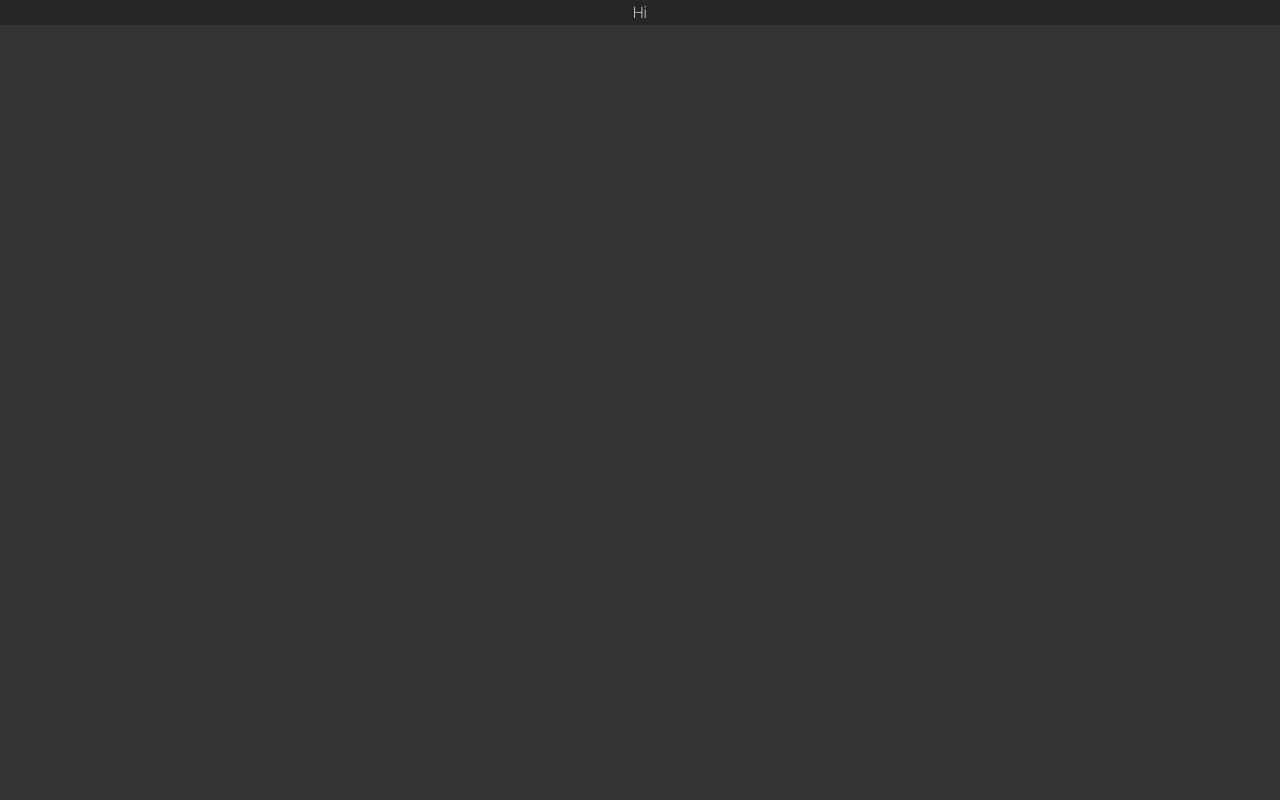
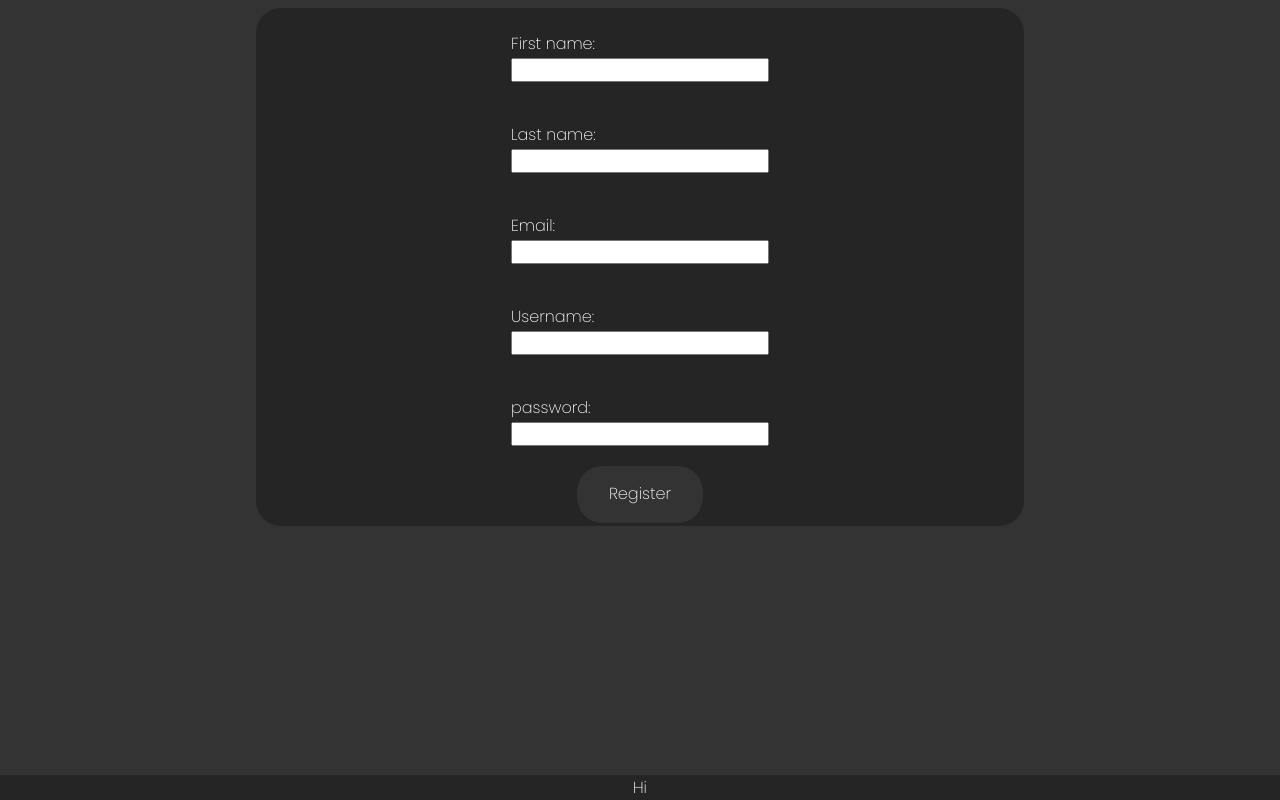
Before and after one commit to t0883/inlamning-2, a website: page signup.html in a window 1280 px wide. Shown: the part 78-878 px from the top of the page. Before the commit the page ends 800 px from the top, so only its background shows below. Drawn offline with Linux system fonts and the light colour scheme.

Commit message:
Added pages and styling

```diff
--- a/signup.html
+++ b/signup.html
@@ -9,7 +9,7 @@
     <link rel="preconnect" href="https://fonts.gstatic.com" crossorigin>
     <link href="https://fonts.googleapis.com/css2?family=Poppins:wght@200&display=swap" rel="stylesheet">
 
-    <title>About</title>
+    <title>Sign Up - Scory</title>
 </head>
 <body>
     <header>
@@ -23,7 +23,33 @@
             </ul>
         </nav>
     </header>
-    <main></main>
+    <main>
+        <section class="container">
+            <form action="">
+                <div class="column">
+                    <label for="firstName">First name:</label>
+                    <input type="text" id="firstName" name="firstName" required>
+                </div>
+                <div class="column">
+                    <label for="lastName">Last name:</label>
+                    <input type="text" id="lastName" name="lastName" required>
+                </div>
+                <div class="column">
+                    <label for="email">Email:</label>
+                    <input type="text" id="email" name="email" required>
+                </div>
+                <div class="column">
+                    <label for="userame">Username:</label>
+                    <input type="text" id="username" name="username" required>
+                </div>
+                <div class="column">
+                    <label for="password">password:</label>
+                    <input type="text" id="password" name="password" required>
+                </div>
+                <button type="submit">Register</button>
+            </form>
+        </section>
+    </main>
     <footer>
         <p>Hi</p>
     </footer>
--- a/style.css
+++ b/style.css
@@ -52,15 +52,13 @@ header h1{
 
 body{
     background-color: #333;
-    padding: 0;
-    margin: 0;
+    display: flex;
+    position: relative;
     flex-direction: column;
 }
 /*Main*/
 main{
-    margin: 1vh;
-    margin-left: 30vh;
-    margin-right: 30vh;
+    min-height: 100vh;
 }
 main h2{
     text-align: center;
@@ -68,12 +66,7 @@ main h2{
     margin: 1vh;
     color: #ffffff;
 }
-@media screen and (max-width: 1500px) {
-    main{
-        margin: 0;
-    }
 
-}
 /*Section*/
 .container{
     display: flex;
@@ -86,7 +79,10 @@ main h2{
     border-style: groove;
     border: 3px solid #25252577;
     color: #ffffff;
-    margin: 1vh;
+    margin-left: 20%;
+    margin-right: 20%;
+    margin-bottom: 1vh;
+    margin-top: 1vh;
 }
 .column{
     width: 50%;
@@ -102,10 +98,43 @@ footer{
     display: block;
     text-align: center;
     margin-top: auto;
-    margin-bottom: 0;
-    position: relative;
+    position: absolute;
     width: 100%;
     bottom: 0;
+    left: 0;
     background-color: #252525;
     color: #ffffff;
 }
+/*Labels*/
+label {
+    display: block;
+    margin-left: auto;
+    margin-right: auto;
+    text-align: start;
+}
+/*Buttons*/
+button{
+    border: none;
+    border-radius: 25px;
+    padding: 15px 32px;
+    outline: 2px solid #252525;
+    font-size: 16px;
+    background-color: #333;
+    color: #ffffff;
+    text-align: center;
+    text-decoration: none;
+    transition: 0.5s;
+}
+button:after{
+    content: '';
+    width: 0%;
+    height: 2px;
+    background-color: antiquewhite;
+    display: block;
+    margin: auto;
+    transition: 0.5s;
+}
+button:hover::after{
+    background-color: #ffffff;
+    width: 100%;
+}
```
Also changed, not shown: about.html (+1 -1 lines), index.html (+1 -3 lines), login.htm (+1 -1 lines).
